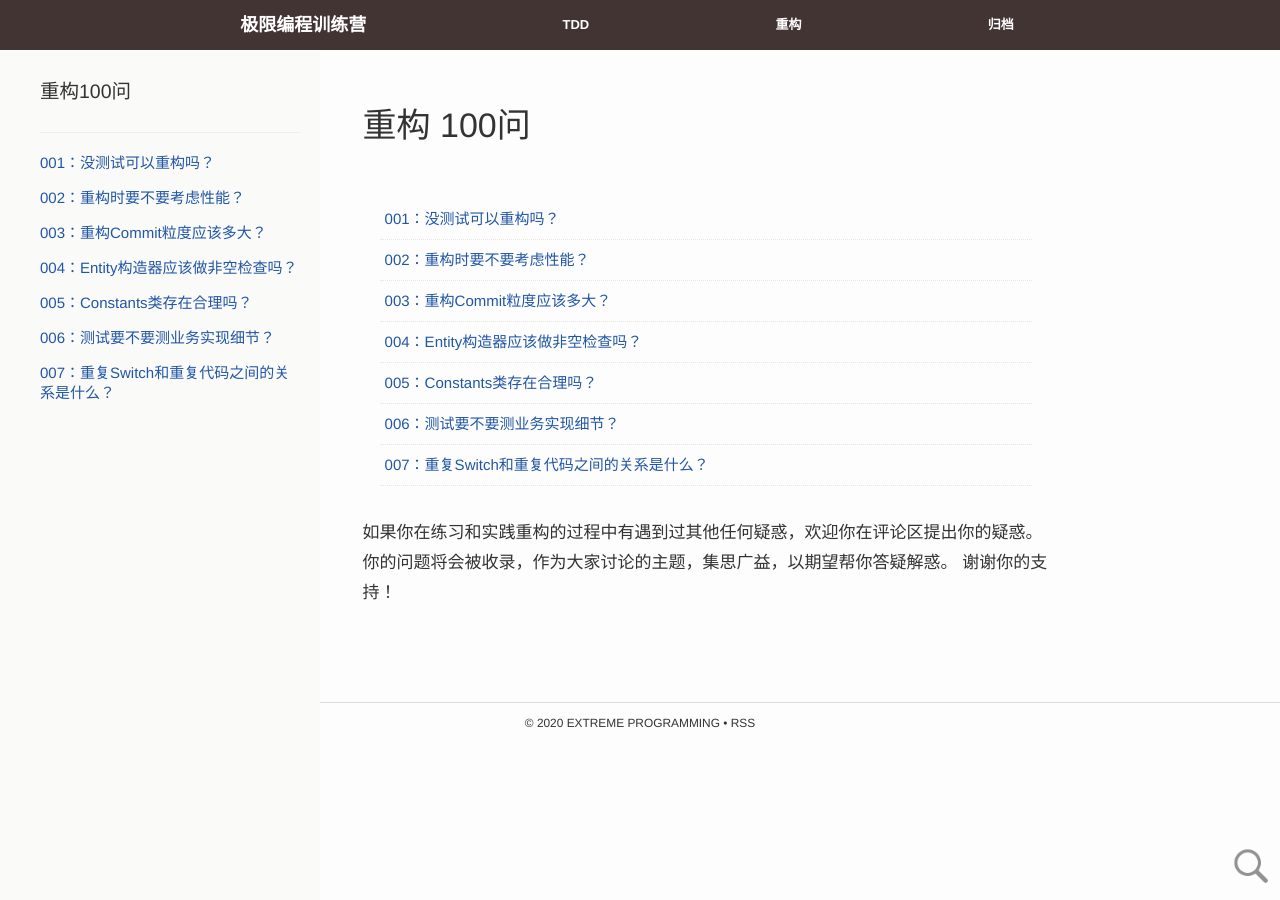
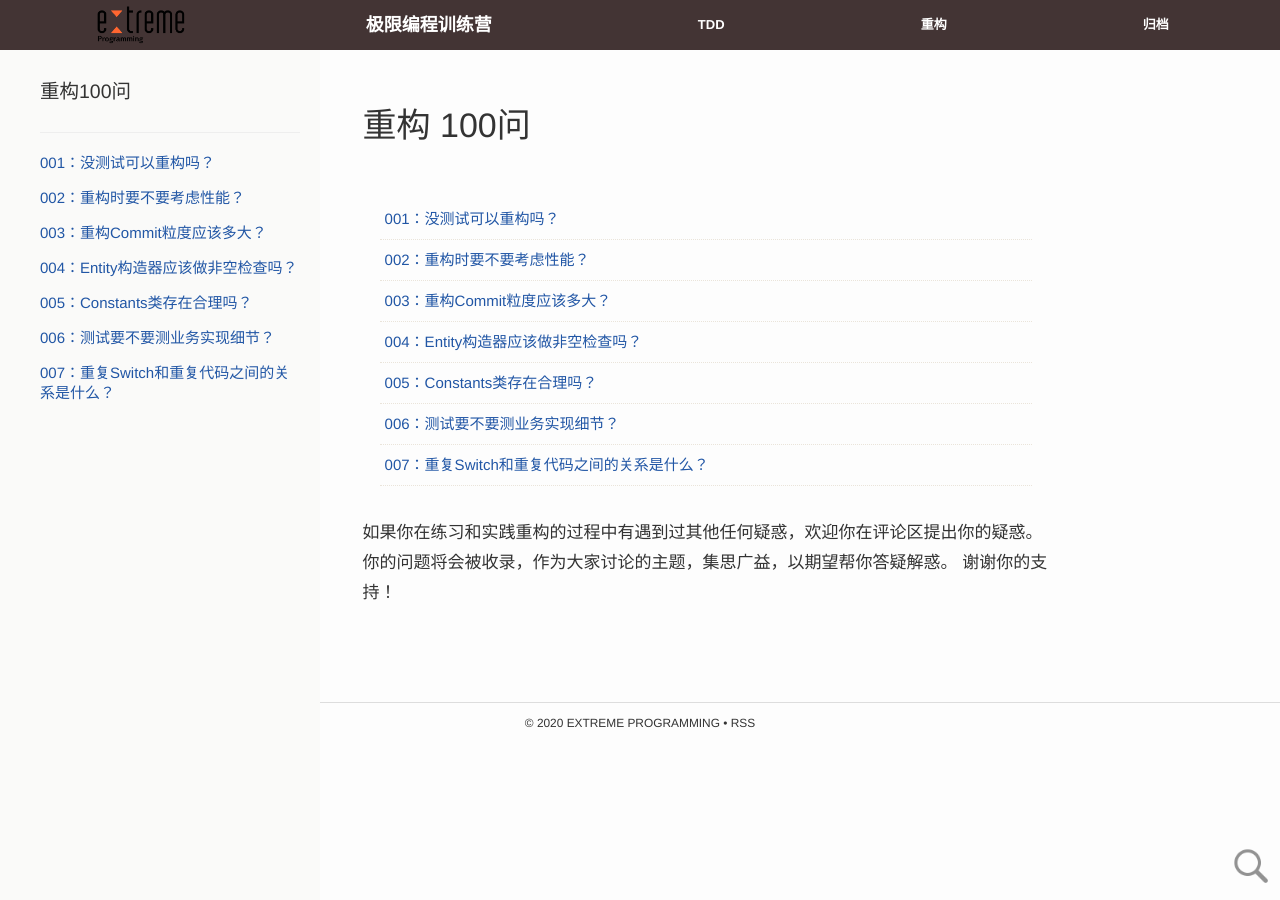
Before and after one commit to xp-bootcamp/xp-bootcamp.github.io, a Jekyll site: the page built from page/02-refactoring.html, in a window 1280 px wide. Built offline with Jekyll 4.4.1, drawn with Linux system fonts in a browser that asks for light colours; nearby versions of some CDN libraries; comment, search, counter and statistics services are not loaded; a style sheet for code colours, icons or effects is not loaded.

Commit message:
Update logo
Signed-off-by: Yuan Shenjian <sjyuan@thoughtworks.com>

```diff
--- a/_includes/header.html
+++ b/_includes/header.html
@@ -1,14 +1,15 @@
 <header class="main-header">
 
-  <input type="checkbox" id="menu-checkbox" />
+  <input type="checkbox" id="menu-checkbox"/>
 
-  <nav class="center-wrapper nav-main">
+  <nav class="nav-main">
+    <div class="xp-logo"><img src="{{ site.baseurl }}/assets/images/site/xp_logo_white.png"></div>
     <a class="blog-logo" href="{{ site.baseurl }}/">{{ site.title }}</a>
 
     {% for page in site.pages %}
-      {% if page.active %}
-        <a href="{{ page.url | prepend: site.baseurl }}">{{ page.active }}</a>
-      {% endif %}
+    {% if page.active %}
+    <a href="{{ page.url | prepend: site.baseurl }}">{{ page.active }}</a>
+    {% endif %}
     {% endfor %}
 
     <!--<a href="{{ "/feed.xml" | prepend: site.baseurl }}">RSS</a>-->
--- a/assets/_sass/_layout.scss
+++ b/assets/_sass/_layout.scss
@@ -103,7 +103,6 @@ a {
     -ms-flex-order: 1;
     order: 1;
     line-height: 50px;
-    margin: auto;
     color: white;
     text-decoration: none;
 
@@ -124,14 +123,21 @@ a {
     line-height: 50px;
     font-size: 18px;
     text-decoration: none;
-    -webkit-order: 0;
-    -ms-flex-order: 0;
-    order: 0;
+    -webkit-order: 1;
+    -ms-flex-order: 1;
+    order: 1;
     border-bottom: 0;
     text-align: center;
     font-weight: bold;
   }
+
+  .xp-logo {
+    img {
+      height: 50px;
+    }
+  }
 }
+
 
 /*
 * Aside
@@ -167,6 +173,7 @@ a {
     a {
       position: relative;
       margin-right: 5px;
+
       &:not(:last-child):after {
         //content: " , ";
         position: absolute;
@@ -322,6 +329,7 @@ article {
   text-transform: uppercase;
   text-align: center;
   padding-top: 5px;
+
   a {
     text-decoration: none;
     color: #333;
@@ -370,19 +378,9 @@ article {
   .footer-link-larger {
     display: none;
   }
-}
-
-@media screen and (min-width: $md-break-point) {
-  .sidebar-home, .sidebar- {
-    background-image: url('/assets/images/site/sidebar-home.jpg')
-  }
-  .sidebar-author {
-    background-image: url('/assets/images/site/sidebar-author.jpg')
-  }
-  .sidebar-archive {
-    background-image: url('/assets/images/site/sidebar-archive.jpg')
-  }
-  .sidebar-kits {
-    background-image: url('/assets/images/site/sidebar-kits.jpg')
+  .nav-main {
+    .xp-logo {
+      display: none;
+    }
   }
 }
```
Also changed, not shown: _includes/logo.svg (added), assets/images/site/xp_logo_white.png (added).
